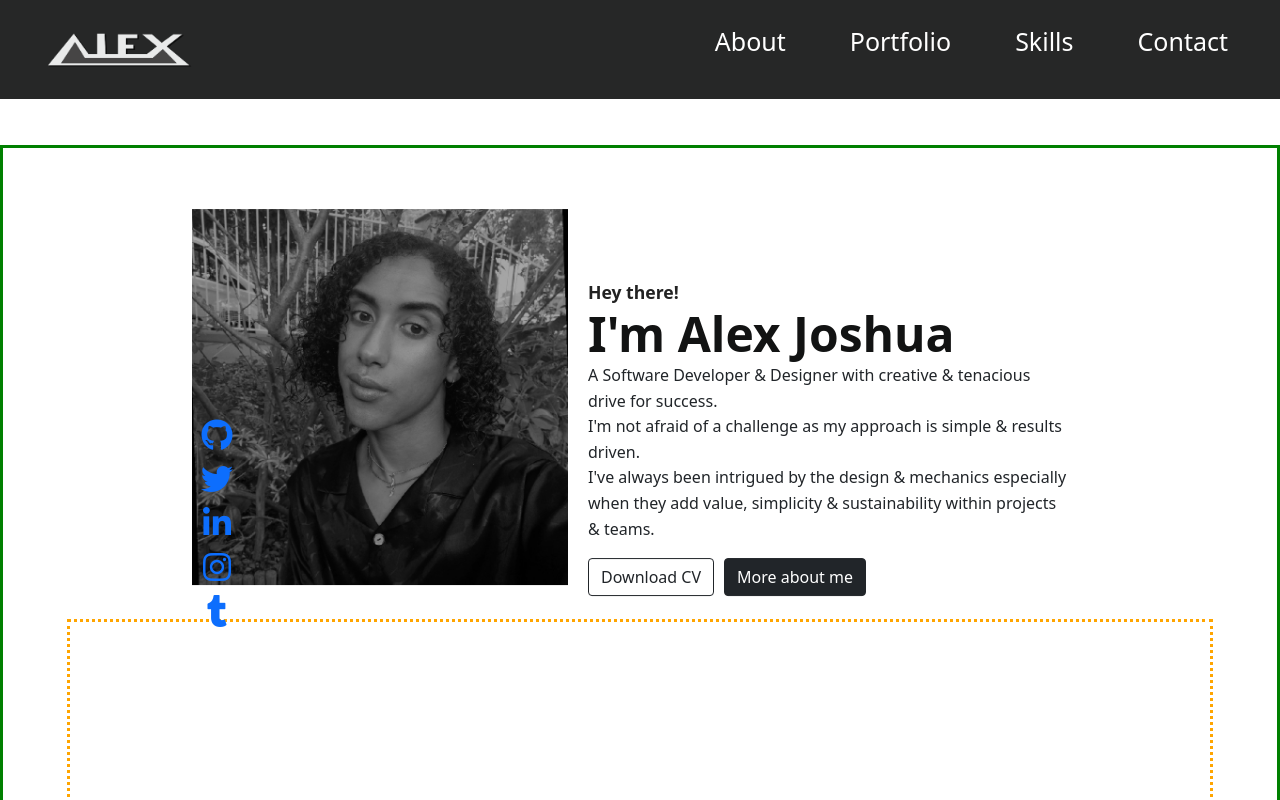
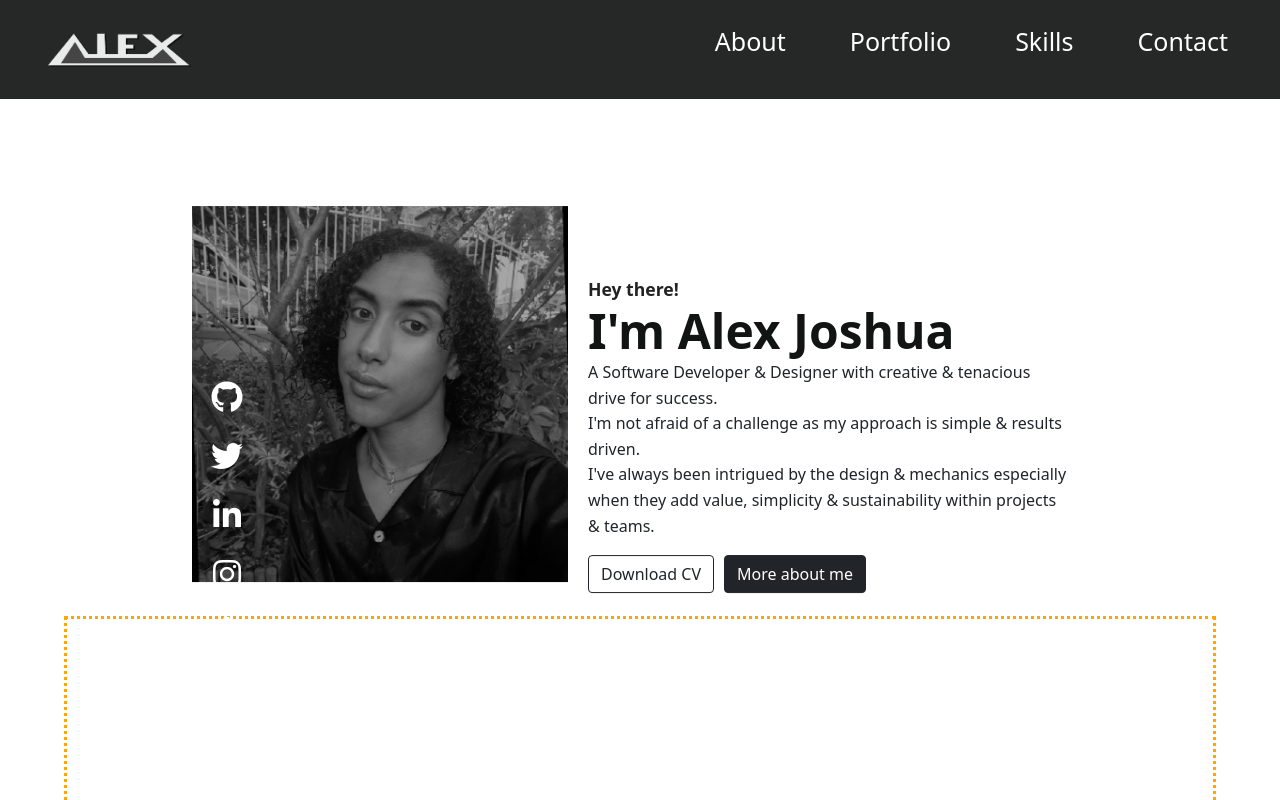
Before and after one commit to hyperxtend/hyperxtend, a React (Create React App) app: page /about in a window 1280 px wide. Shown: the top 800 px of the page. Built offline with nearby package versions, Linux system fonts and the light colour scheme.

Commit message:
animated social icons

```diff
--- a/src/app/index.jsx
+++ b/src/app/index.jsx
@@ -12,7 +12,6 @@ const Container = styled.div`
 
 const SiteContainer = styled.div`
   margin-top: 95px;
-  border: 3px solid green;
 `;
 
 const App = () => {
--- a/src/components/about/component.jsx
+++ b/src/components/about/component.jsx
@@ -10,6 +10,7 @@ import {
   TUMBLR_PROFILE,
   INSTAGRAM_PROFILE,
 } from '../../global';
+
 const StyledImage = styled.img`
   filter: grayscale(100%) brightness(65%);
   transition: transform 0.8s, filter 0.8s ease-in-out;
@@ -24,14 +25,44 @@ const IconsContainer = styled.div`
   fill: #fff;
   color: #fff;
   height: 130px;
-  top: 200px;
+  top: 150px;
+  left: 10px;
   width: 50px;
   display: flex;
   flex-direction: column;
   align-items: center;
   justify-content: space-around;
-  i {
-    margin-top: 10px;
+`;
+
+const StyledLink = styled.a`
+  color: #fff;
+  padding-top: 25px;
+  &:hover {
+    height: 60px;
+    width: 60px;
+    color: #fff;
+    border-radius: 50%;
+    display: flex;
+    justify-content: center;
+    align-items: flex-start;
+    position: sticky;
+    text-decoration: none;
+    padding-bottom: 50px;
+  }
+  &:hover:nth-child(1) {
+    background-color: #000;
+  }
+  &:hover:nth-child(2) {
+    background-color: #1da1f2;
+  }
+  &:hover:nth-child(3) {
+    background-color: #0a66c2;
+  }
+  &:hover:nth-child(4) {
+    background-color: #c32aa3;
+  }
+  &:hover:nth-child(5) {
+    background-color: #35465d;
   }
 `;
 const DetailsContainer = styled.div`
@@ -65,21 +96,46 @@ const About = () => {
             alt="image-of-me"
           />
           <IconsContainer>
-            <a href={GITHUB_PROFILE} target="_blank" rel="noreferrer">
+            <StyledLink
+              href={GITHUB_PROFILE}
+              id="github-icon"
+              target="_blank"
+              rel="noreferrer"
+            >
               <i className="fa fa-github fa-2x" aria-hidden="true"></i>
-            </a>
-            <a href={TWITTER_PROFILE} target="_blank" rel="noreferrer">
+            </StyledLink>
+            <StyledLink
+              href={TWITTER_PROFILE}
+              id="twitter-icon"
+              target="_blank"
+              rel="noreferrer"
+            >
               <i className="fa fa-twitter fa-2x" aria-hidden="true"></i>
-            </a>
-            <a href={LINKEDIN_PROFILE} target="_blank" rel="noreferrer">
+            </StyledLink>
+            <StyledLink
+              href={LINKEDIN_PROFILE}
+              id="linkedin-icon"
+              target="_blank"
+              rel="noreferrer"
+            >
               <i className="fa fa-linkedin fa-2x" aria-hidden="true"></i>
-            </a>
-            <a href={INSTAGRAM_PROFILE} target="_blank" rel="noreferrer">
+            </StyledLink>
+            <StyledLink
+              href={INSTAGRAM_PROFILE}
+              id="insta-icon"
+              target="_blank"
+              rel="noreferrer"
+            >
               <i className="fa fa-instagram fa-2x" aria-hidden="true"></i>
-            </a>
-            <a href={TUMBLR_PROFILE} target="_blank" rel="noreferrer">
+            </StyledLink>
+            <StyledLink
+              href={TUMBLR_PROFILE}
+              id="tumblr-icon"
+              target="_blank"
+              rel="noreferrer"
+            >
               <i className="fa fa-tumblr fa-2x" aria-hidden="true"></i>
-            </a>
+            </StyledLink>
           </IconsContainer>
         </div>
         <div className="about">
```
